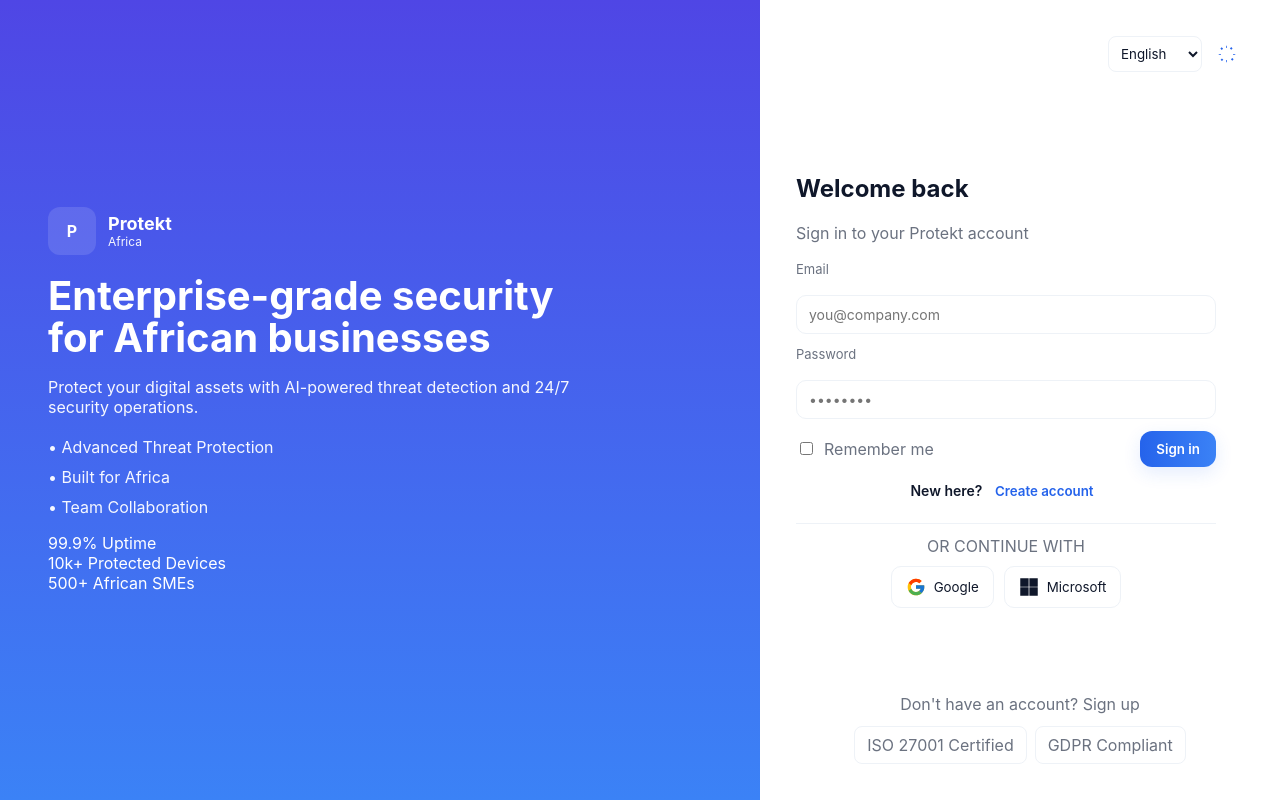
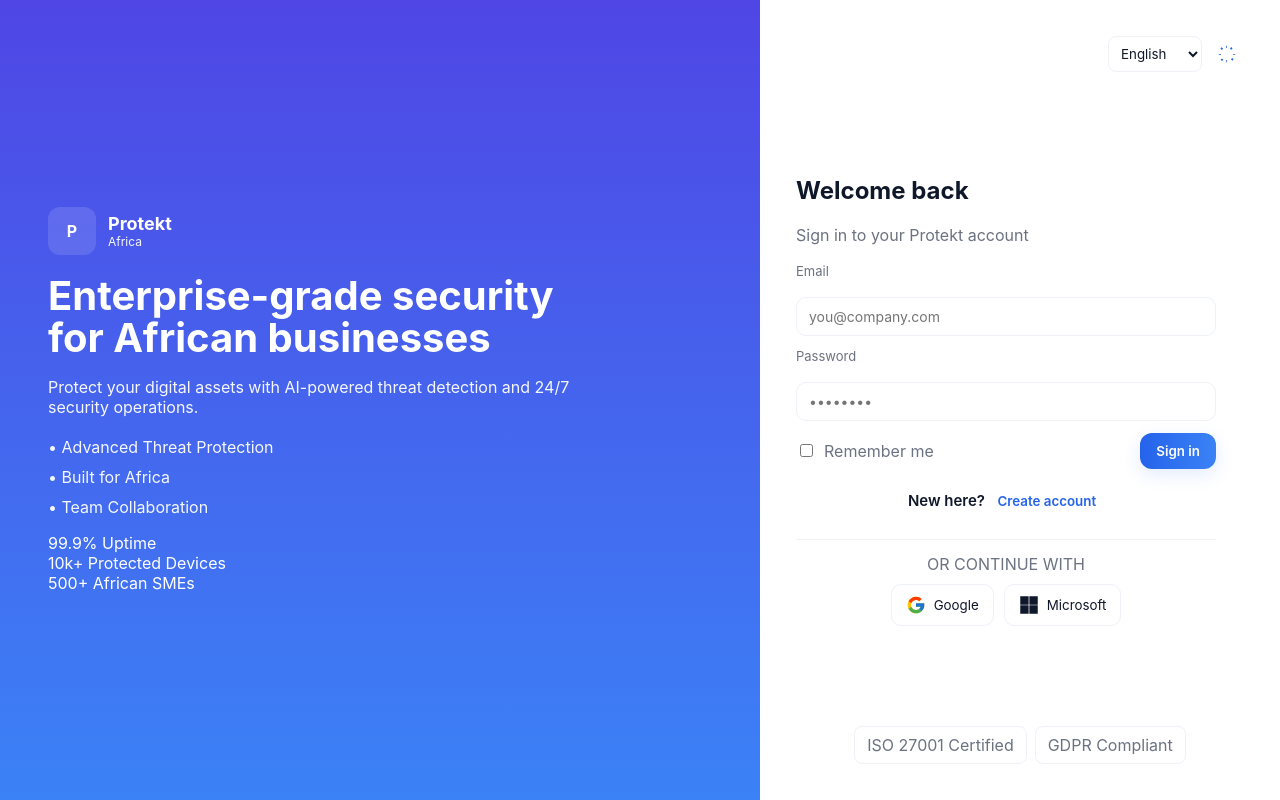
Before and after one commit to Raekwon-OG/protekt, a React (Vite) app in the folder apps/web/: page / in a window 1280 px wide. Built offline with nearby package versions, Linux system fonts and the light colour scheme.

Commit message:
style: refine landing auth spacing

```diff
--- a/apps/web/src/pages/landing/Landing.tsx
+++ b/apps/web/src/pages/landing/Landing.tsx
@@ -129,7 +129,7 @@
             )}
           </div>
 
-          <div style={{ marginTop: 10, textAlign: 'center' }}>
+          <div className="auth-switch-row">
             {mode === 'login' ? (
               <div>
                 <span className="auth-switch">New here?</span>{' '}
@@ -160,7 +160,6 @@
         </div>
 
         <div className="auth-footer">
-          <div>{t('dontHaveAccount')}</div>
           <div className="certs">
             <span className="cert">ISO 27001 Certified</span>
             <span className="cert">GDPR Compliant</span>
--- a/apps/web/src/styles/globals.css
+++ b/apps/web/src/styles/globals.css
@@ -281,9 +281,14 @@
 .cert { display:inline-block; padding:8px 12px; border-radius:8px; border:1px solid var(--border); }
 
 /* Social sign-in area */
-.social-section { margin-top: 18px; text-align: center; color: var(--muted); border-top: 1px solid var(--border); padding-top: 12px; }
+.social-section { margin-top: 24px; text-align: center; color: var(--muted); border-top: 1px solid var(--border); padding-top: 14px; }
 .social-title { margin-bottom: 10px; }
 .social-row { display: flex; gap: 10px; justify-content: center; flex-wrap: wrap; }
+
+.auth-switch-row {
+  margin-top: 18px;
+  text-align: center;
+}
 
 /* mobile adjustments */
 @media (max-width: 900px) {
@@ -388,7 +393,7 @@
 .btn-link:hover { background: rgba(37,99,235,0.06); }
 
 .auth-switch {
-  font-size: 14px;
+  font-size: 15px;
   font-weight: 600;
   color: var(--text);
 }
```
